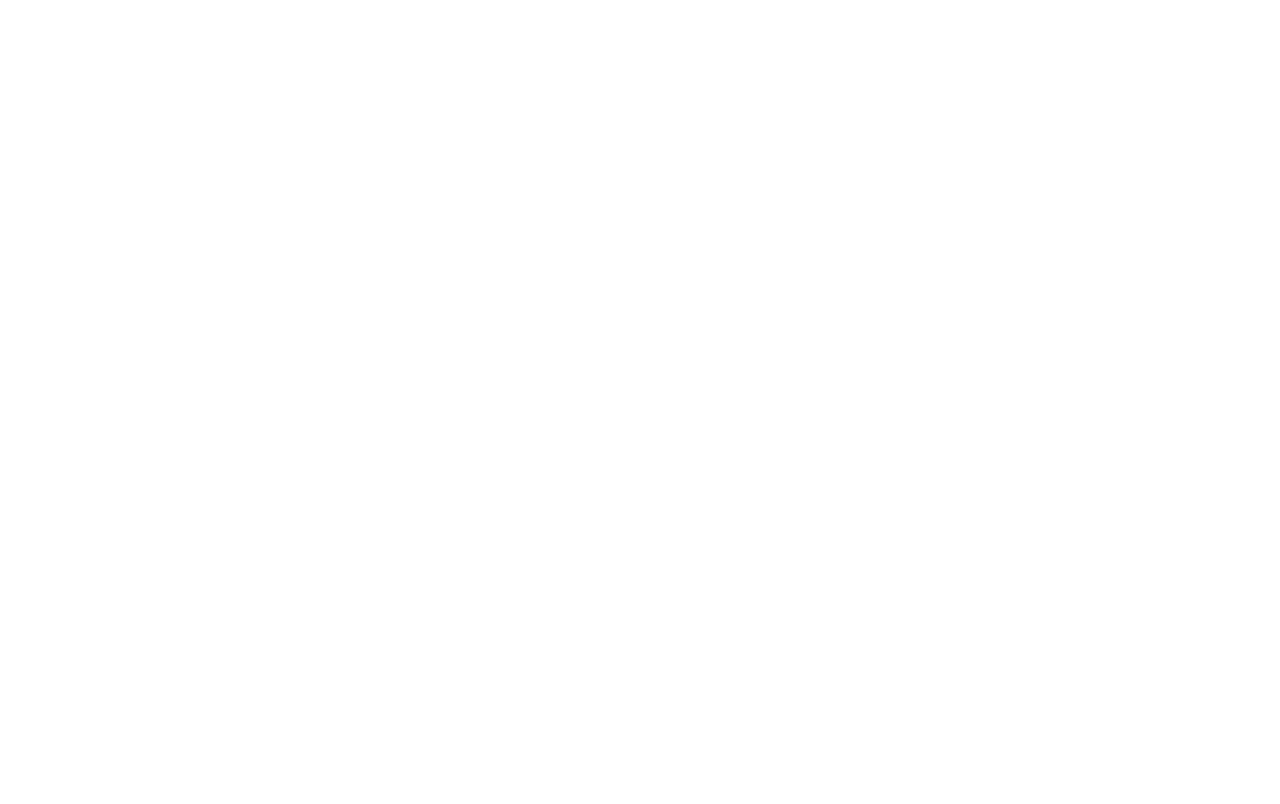
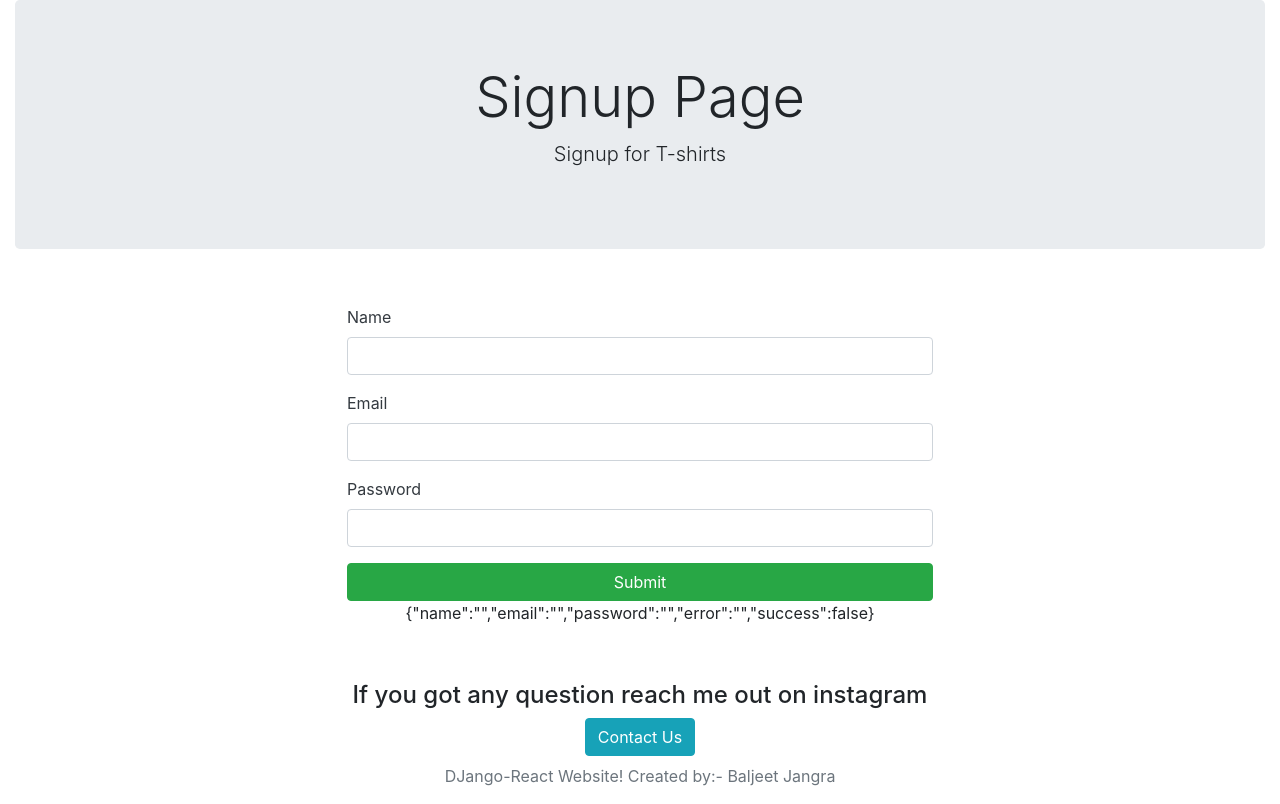
Before and after one commit to baljeetjangra/Ecommerce-Djreact, a React (Create React App) app in the folder frontend/: page /signup in a window 1280 px wide. Built offline with nearby package versions, Linux system fonts and the light colour scheme.

Commit message:
Sign up page process completed

```diff
--- a/frontend/src/Routes.js
+++ b/frontend/src/Routes.js
@@ -2,12 +2,14 @@
 import {BrowserRouter as Router, Switch, Route} from 'react-router-dom';
 import Home from './core/Home';
 import PrivateRoutes from './auth/helper/PrivateRoutes';
+import Signup from './user/Signup';
 
 const Routes = () =>{
     return (
         <Router>
             <Switch>
                 <Route exact path='/' component={Home} />
+                <Route exact path='/signup' component={Signup} />
                 {/* <PrivateRoutes exact path='/user/dashboard' component={} /> */}
             </Switch>
         </Router>
--- a/frontend/src/auth/helper/PrivateRoutes.js
+++ b/frontend/src/auth/helper/PrivateRoutes.js
@@ -1,5 +1,7 @@
 import React, { Component } from 'react';
 import {isAuthenticated} from './index';
+import { Redirect, Route } from 'react-router-dom';
+
 
 const PrivateRoutes = ({children, ...rest}) => {
     return (
--- a/frontend/src/user/Signup.js
+++ b/frontend/src/user/Signup.js
@@ -0,0 +1,135 @@
+import React, {useState} from 'react';
+import Base from '../core/Base';
+import {signup} from '../auth/helper/index';
+
+const Signup = () => {
+
+    const [values, setValues] = useState({
+        name:'',
+        email:'',
+        password:'',
+        error:'',
+        success:false,
+    })
+
+    const {name, email, password, error , success} = values
+
+    const handleChange = name => event => {
+        setValues({ ...values, error:false, [name]:event.target.value })
+    }
+
+    const handleSubmit =(event)=>{
+        event.preventDefault();
+        setValues({
+            ...values,
+            error:false,
+        })
+        signup({name,email,password})
+        .then( data =>{
+            console.log(data);
+            if(data.email == email){
+                setValues({
+                    ...values,
+                    name:'',
+                    email:'',
+                    password:'',
+                    error:'',
+                    success:true,
+                })
+            } else{
+                setValues({
+                    ...values,
+                    error:true,
+                    success:false,
+                })
+            }
+        }
+        )
+        .catch(err =>{console.log(err);})
+
+
+    }
+
+    const successMessage = () => {
+        return (
+            <div className="row">
+                <div className="col-md-6 offset-sm-3 text-left">
+                    <div className="alert alert-success"
+                    style={{display: success ? "" : "none"}}
+                    >
+                        Your Account has been created! Please Login Now.
+                    </div>
+                </div>
+            </div>
+        )
+    }
+
+
+    const errorMessage = () => {
+        return (
+            <div className="row">
+                <div className="col-md-6 offset-sm-3 text-left">
+                    <div className="alert alert-danger"
+                    style={{display: error ? "" : "none"}}
+                    >
+                        Please check all the fields
+                    </div>
+                </div>
+            </div>
+        )
+    }
+
+    const signUpForm =() =>{
+        return(
+            <div className="row">
+                <div className="col-md-6 offset-sm-3 text-left">
+                    <form>
+                        <div className="form-group">
+                            <label className="text-dark">Name</label>
+                            <input
+                            type="text"
+                            className="form-control"
+                            value={name}
+                            onChange={handleChange('name')}
+                            />
+                        </div>
+                        <div className="form-group">
+                            <label className="text-dark">Email</label>
+                            <input
+                            type="email"
+                            className="form-control"
+                            value={email}
+                            onChange={handleChange('email')}
+                            />
+                        </div>
+                        <div className="form-group">
+                            <label className="text-dark">Password</label>
+                            <input
+                            type="password"
+                            className="form-control"
+                            value={password}
+                            onChange={handleChange('password')}
+                            />
+                        </div>
+                            <button
+                            onClick={handleSubmit}
+                            className="btn btn-success btn-block"
+                            >
+                            Submit</button>
+                    </form>
+                </div>
+            </div>
+        )
+    };
+
+    return (
+        <Base title="Signup Page" description="Signup for T-shirts">
+            {successMessage()}
+            {errorMessage()}
+            {signUpForm()}
+            <p className="text-center">{JSON.stringify(values)}</p>
+        </Base>
+     );
+}
+
+export default Signup;
```
Also changed, not shown: 1 other file (tests, documents, lock files or other folders).
